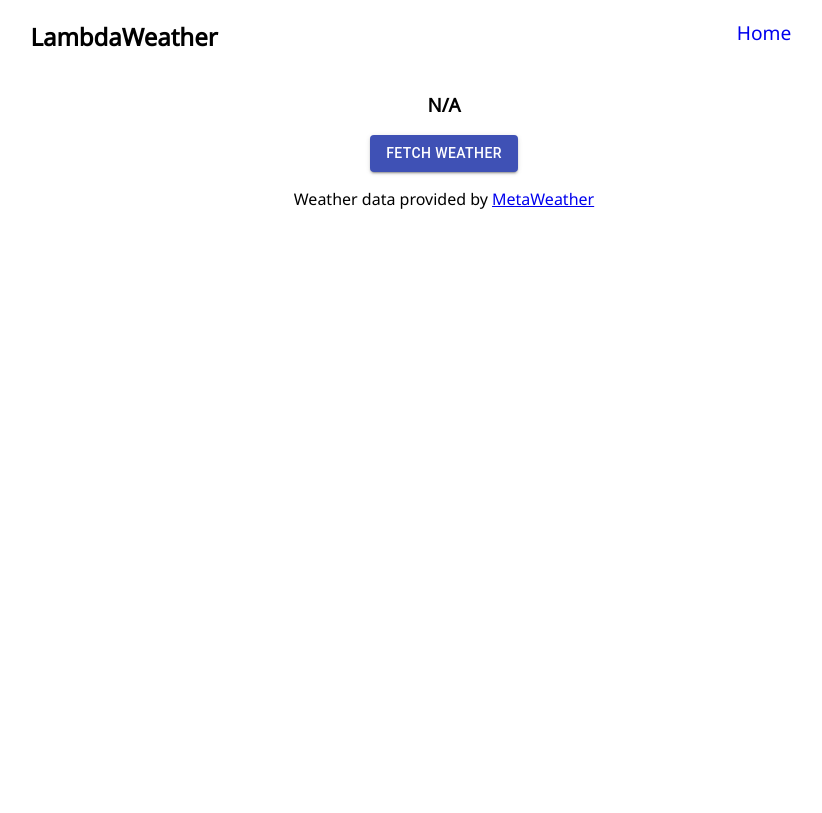
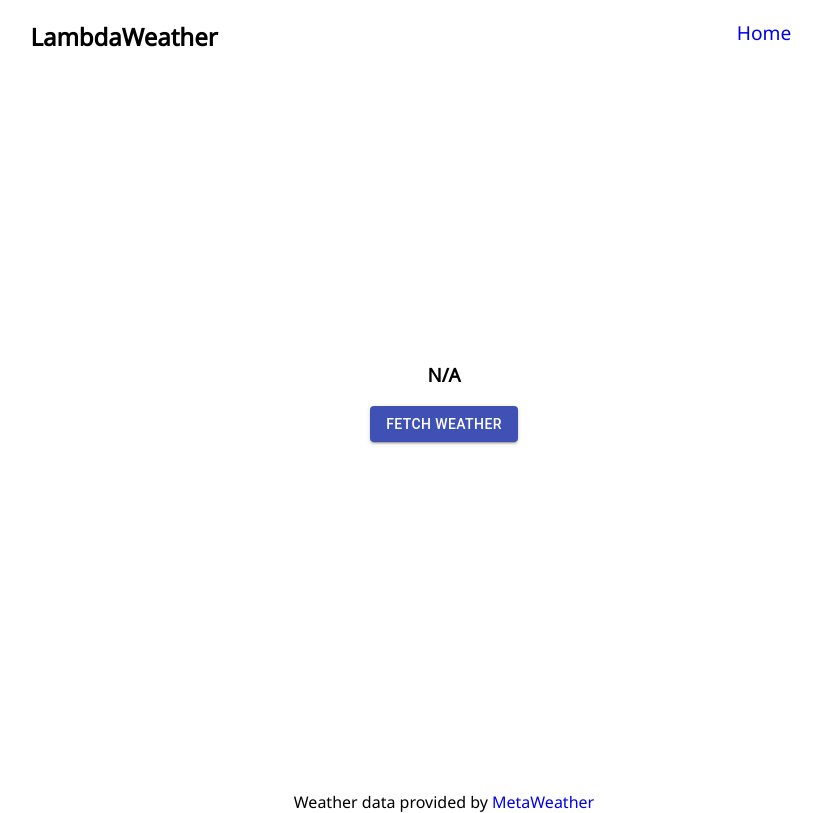
Before and after one commit to bloominstituteoftechnology/React-Redux-App, a React (Create React App) app in the folder app/: page / in a window 1280 px wide. Shown: the whole page, without its empty margins (196-1018 px from the left). Built offline with nearby package versions, Linux system fonts and the light colour scheme.

Commit message:
updated footer styles

```diff
--- a/app/src/App.css
+++ b/app/src/App.css
@@ -2,7 +2,7 @@
 
 .App {
   text-align: center;
-  min-height: 100%;
+  height: 100%;
   font-family: 'Noto Sans';
 }
 
--- /dev/null
+++ b/app/src/components/footer/Footer.css
@@ -0,0 +1,15 @@
+.site-footer{
+    display: flex;
+    flex-direction: column;
+    justify-content: flex-end;
+    height: 100px;
+}
+
+.site-footer p{
+    display: inline-block;
+    margin-bottom: 0;
+}
+
+.site-footer a{
+    text-decoration: none;
+}
--- a/app/src/components/footer/Footer.js
+++ b/app/src/components/footer/Footer.js
@@ -1,4 +1,6 @@
 import React from 'react';
+
+import './Footer.css';
 
 const Footer = props => {
     return (
--- a/app/src/index.css
+++ b/app/src/index.css
@@ -2,8 +2,8 @@
   box-sizing: border-box;
 }
 
-html, body{
-  min-height: 100%;
+html, body, #root{
+  height: 100%;
 }
 
 body {
```
